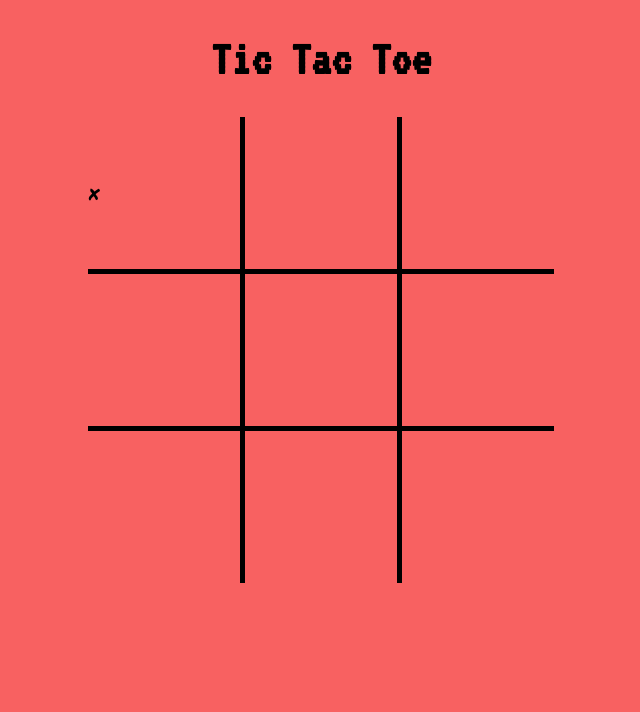
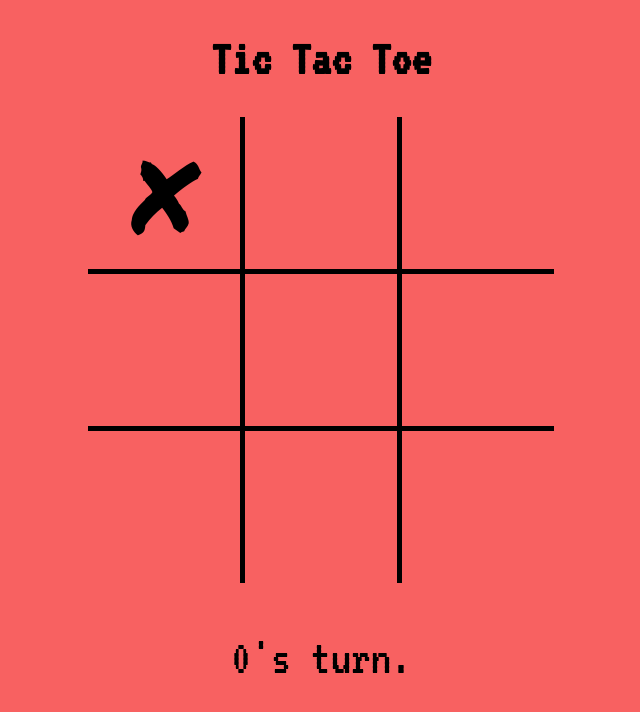
Before and after one commit to rithmschool/tic-tac-toe, a plain HTML site: page index.html in a window 1280 px wide. Both pictures are taken after a click on the element 484 px from the left and 194 px from the top of the page. Shown: the whole page, without its empty margins (319-959 px from the left). Drawn offline with Linux system fonts and the light colour scheme.

Commit message:
working solution

```diff
--- a/app-solution.js
+++ b/app-solution.js
@@ -1,55 +1,140 @@
 // initial game data
 let players = ["X", "0"];
 let currentPlayer = players[0];
-let grid = [
-  ["", "", ""],
-  ["", "", ""],
-  ["", "", ""]
-];
+let grid = [["", "", ""], ["", "", ""], ["", "", ""]];
 
-// grab board cells in DOM
+// grab elements from DOM
 let cells = document.querySelectorAll("td");
+let table = document.querySelector("table");
+let statusArea = document.querySelector("#status");
 
 // attach event listeners for clicking on cells
 for (let i = 0; i < cells.length; i++) {
   cells[i].addEventListener("click", handleClick);
 }
 
+// tell the player whose turn it is
+setStatus(`${currentPlayer}'s turn.`);
 
+/**
+ * Handles clicking on a cell within the game board.
+ * Checks to make sure the square is unoccupied;
+ * if so, it places the current player's marker and checks for a winner.
+ * If the game isn't over, swaps the current player.
+ *
+ * @param {Object} e - event object
+ */
 function handleClick(e) {
   let cell = e.target;
   if (!e.target.classList.contains("disabled")) {
+    // update the view
     cell.innerText = currentPlayer;
     cell.classList.add("disabled");
+
+    // sync up the in-memory board
+    let coords = cell.id.split("|")
+    grid[coords[1]][coords[0]] = currentPlayer;
+
+    // check if we're in an end game state
+    if (checkForWinner()) {
+      endGame(`${currentPlayer} won!`);
+    } else if (checkForTie()) {
+      endGame("It's a tie!");
+    } else {
+      togglePlayer();
+    }
   }
 }
 
 /**
- * Given a grid, checks for a winner. The game has a winner when
+ * Set a visible status in the DOM. Used to show whose turn it is,
+ * and when the game is over.
+ *
+ * @param {String} text - text to put in the status element
+ */
+function setStatus(text) {
+  statusArea.innerText = text;
+}
+
+/**
+ * Disables the game board with a message.
+ */
+function endGame(text) {
+  for (let i = 0; i < cells.length; i++) {
+    cells[i].classList.add("disabled");
+  }
+  setStatus(text);
+}
+
+/**
+ * Toggles the current player, based on the global players variable.
+ */
+function togglePlayer() {
+  if (currentPlayer === players[0]) {
+    currentPlayer = players[1];
+  } else {
+    currentPlayer = players[0];
+  }
+  setStatus(`${currentPlayer}'s turn.`);
+}
+
+/**
+ * Checks for a tie based on grid state.
+ * A tie exists if the grid is full.
+ *
+ * Note that this runs after checkForWinner,
+ * so we can assume in this function that we know there is no winner.
+ */
+function checkForTie() {
+  for (let i = 0; i < grid.length; i++) {
+    for (let j = 0; j < grid[i].length; j++) {
+      if (grid[i][j] === "") return false;
+    }
+  }
+  return true;
+}
+
+/**
+ * Checks for a winner based on grid state. The game has a winner when
  * there is a row, column, or diagonal that are either all "X" or all "O".
  *
- * @param {Array} grid - in-memory tic tac toe board
  * @returns {Boolean} true if the game has a winner, false otherwise
  */
-function checkForWinner(grid, player) {
+function checkForWinner() {
   for (let i = 0; i < grid.length; i++) {
     // check rows
-    if (grid[i][0] === player && grid[i][1] === player && grid[i][2] === player) {
+    if (
+      grid[i][0] === currentPlayer &&
+      grid[i][1] === currentPlayer &&
+      grid[i][2] === currentPlayer
+    ) {
       return true;
     }
 
     // check columns
-    if (grid[0][i] === player && grid[1][i] === player && grid[2][i] === player) {
+    if (
+      grid[0][i] === currentPlayer &&
+      grid[1][i] === currentPlayer &&
+      grid[2][i] === currentPlayer
+    ) {
       return true;
     }
   }
 
   // check diagonals
-  if (grid[0][0] === player && grid[1][1] === player && grid[2][2] === player) {
+  if (
+    grid[0][0] === currentPlayer &&
+    grid[1][1] === currentPlayer &&
+    grid[2][2] === currentPlayer
+  ) {
     return true;
   }
 
-  if (grid[0][2] === player && grid[1][1] === player && grid[2][0] === player) {
+  if (
+    grid[0][2] === currentPlayer &&
+    grid[1][1] === currentPlayer &&
+    grid[2][0] === currentPlayer
+  ) {
     return true;
   }
 
--- a/style.css
+++ b/style.css
@@ -4,7 +4,7 @@ body {
   font-family: 'VT323', monospace;
 }
 
-h1 {
+h1, #status {
   text-align: center;
   font-size: 50px;
 }
@@ -20,6 +20,8 @@ td {
   border: 5px solid black;
   width: 150px;
   height: 150px;
+  text-align: center;
+  font-size: 100px;
 }
 
 td:hover {
```
